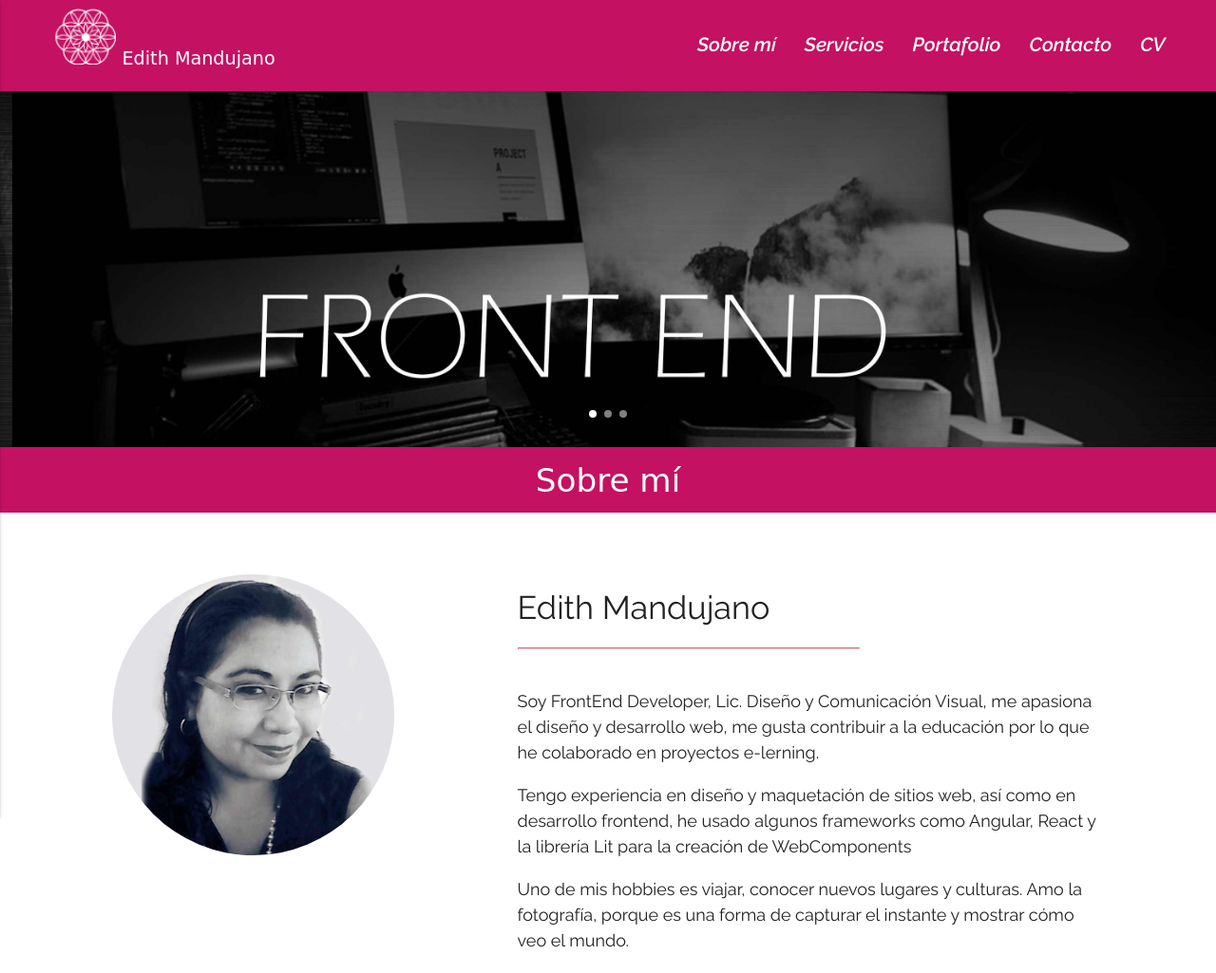
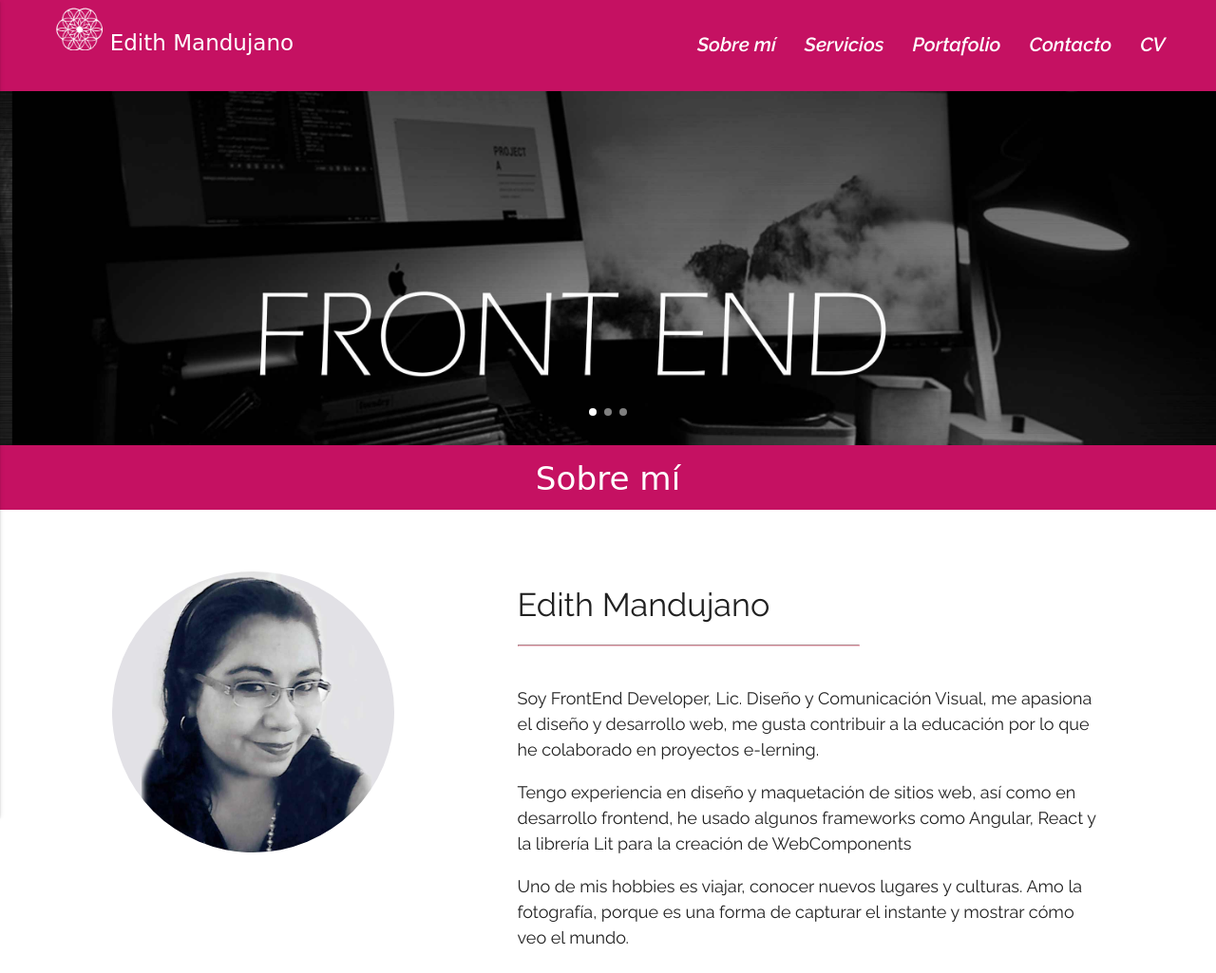
Before and after one commit to emandujanor/emandujanor.github.io, a plain HTML site: page index.html in a window 1280 px wide. Shown: the top 1025 px of the page at 95% size. Drawn offline with nearby package versions, Linux system fonts and the light colour scheme; a web font is replaced by a local one.

Commit message:
Update style.css
se actualiza version large

```diff
--- a/css/style.css
+++ b/css/style.css
@@ -80,16 +80,16 @@ video{
   #carrusel {
     min-height: 420px;
     height: 420px;
-    margin-top:-1vw;
+    margin-top:-1.2vw;
   }
   #img-logo {
   margin-left: 7%;
-	width:30%;
+	width:20%;
 	height:auto;
   }
   #nombre {
   margin: 0% 3% 5% 3%;
-  font-size:1.5vw;
+  font-size:1.8vw;
 }
 }
 @media (max-width: 1200px) {
```
